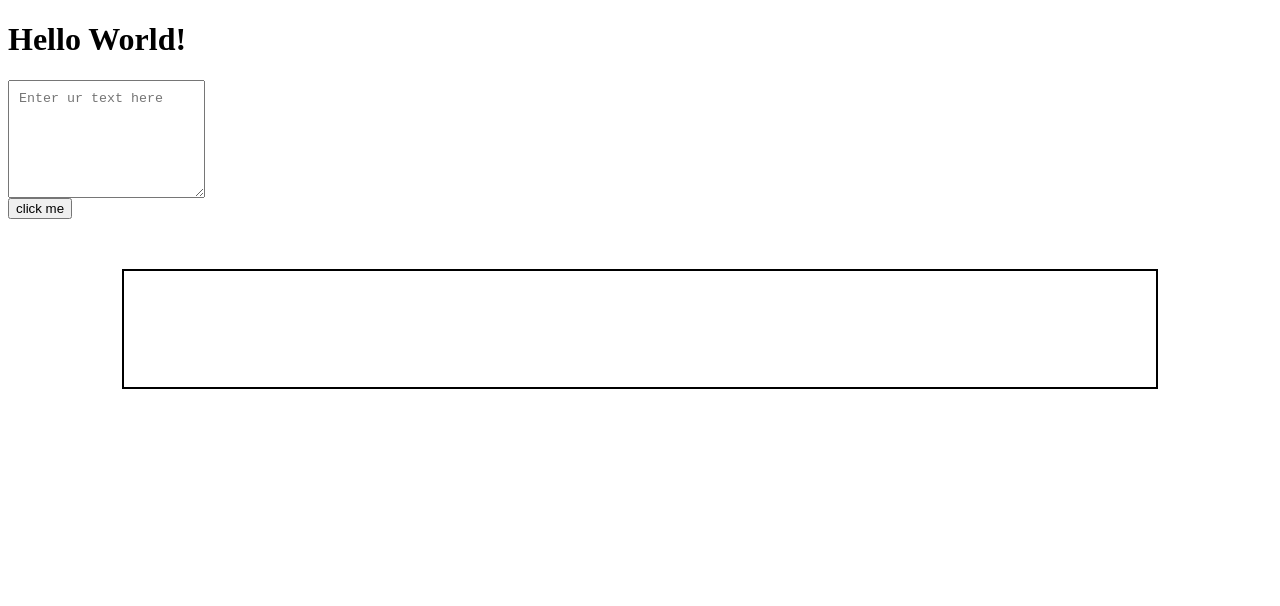
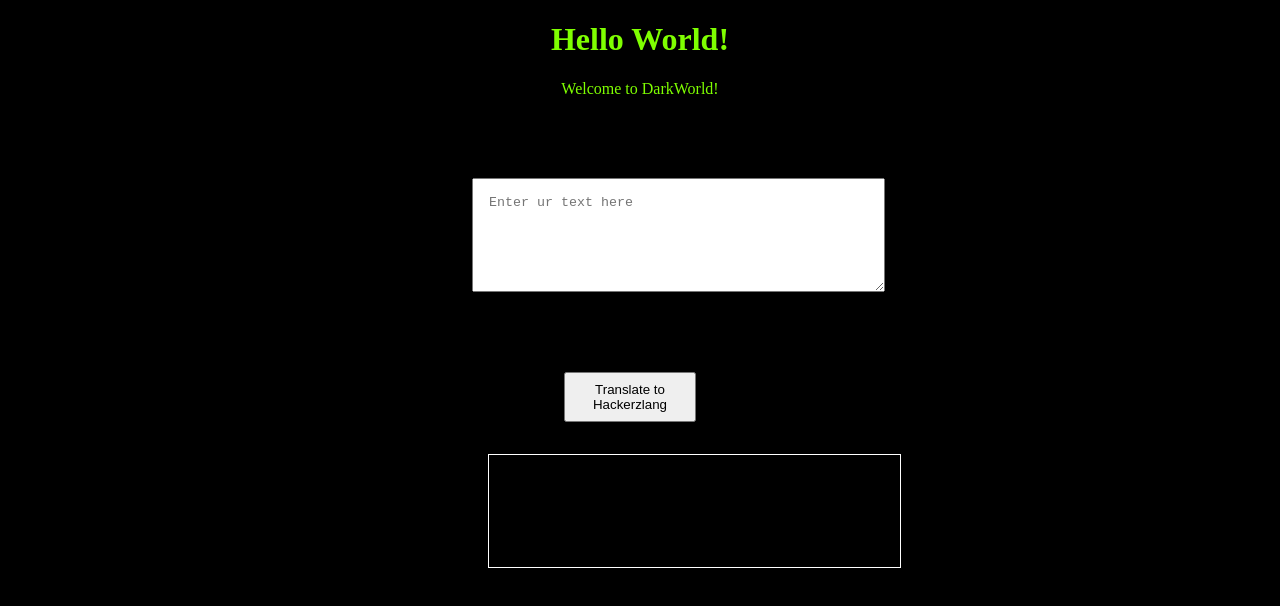
Before and after one commit to sagarpanwar1/yummyVanilla, a plain HTML site: page index.html in a window 1280 px wide. Drawn offline with Linux system fonts and the light colour scheme.

Commit message:
all done

```diff
--- a/index.html
+++ b/index.html
@@ -7,33 +7,56 @@
     <title>Vanilla doc</title>
 
     <style>
-        textarea {
-            height: 12vh;
-            padding: 10px;
-            display: block;
+    textarea {
+    width: 30%;
+    height: 10vh;
+    display: block;
+    margin: 5rem 29rem;
+    padding: 1rem;
+}
 
-        }
+    #output {
+    border: 1px solid #fff;
+    height: 10vh;
+    width: 30%;
+    margin: 2rem 30rem;
+    padding: 1rem;
+}
 
-        #output
-        {
+button#btn-click {
+    width: 132px;
+    height: 50px;
+    text-align: center;
+    margin-left: 556px;
+}
 
-            height: 12vh;
-            padding: 10px;
-            display: block;
-            border: 2px solid #000;
-            margin: 50px auto;
-            width: 80%;
-        }
+button:hover {
+   background-color: chocolate;
+    cursor: pointer;
+    color: #fff;
+}
+
+body {
+    background-color: #000;
+    color: chartreuse;
+}
+
+
+h1,p{
+    text-align: center;
+}
+
     </style>
 </head>
 <body>
 
 
     <h1>Hello World!</h1>
+    <p>Welcome to DarkWorld!</p>
 
 
 <textarea id="mytext" placeholder="Enter ur text here"></textarea>
-<button  id="btn-click" >click me </button>
+<button  id="btn-click" >Translate to Hackerzlang </button>
 
 
 <div id="output"></div>
--- a/script.js
+++ b/script.js
@@ -4,6 +4,9 @@
  var btnClick = document.querySelector ("#btn-click");
  var textArea = document.querySelector ("#mytext");
     var outputDiv = document.querySelector("#output");
+
+var serverUrl = "https://api.funtranslations.com/translate/leetspeak.json"
+
 //  btnClick.addEventListener("click", function clickEventHandler()
 //  {
 //         console.log("clicked");
@@ -13,11 +16,32 @@
 
 // console.log(textArea);
 
+
+
+function getTranslationURL (input){
+    return serverUrl + "?" + "text=" + input
+}
+
+function errorHandler(error) {
+    console.log("error occured", error);
+    alert("something wrong with server! try again after some time")
+}
+
 function clickHandler ()
 {
     //  console.log("clicked");
     // console.log(textArea.value);
-           outputDiv.innerText = "dfdfdfddfasdfadfad " + textArea.value;
+        //    outputDiv.innerText = "dfdfdfddfasdfadfad " + textArea.value;
+        var InputText = mytext.value;
+
+        fetch(getTranslationURL(InputText))
+        .then(response => response.json())
+        .then(json => {
+            var translatedText = json.contents.translated;
+            outputDiv.innerText = translatedText; // output
+           })
+        .catch(errorHandler)
+
 };
 
 btnClick.addEventListener("click",clickHandler)
```
